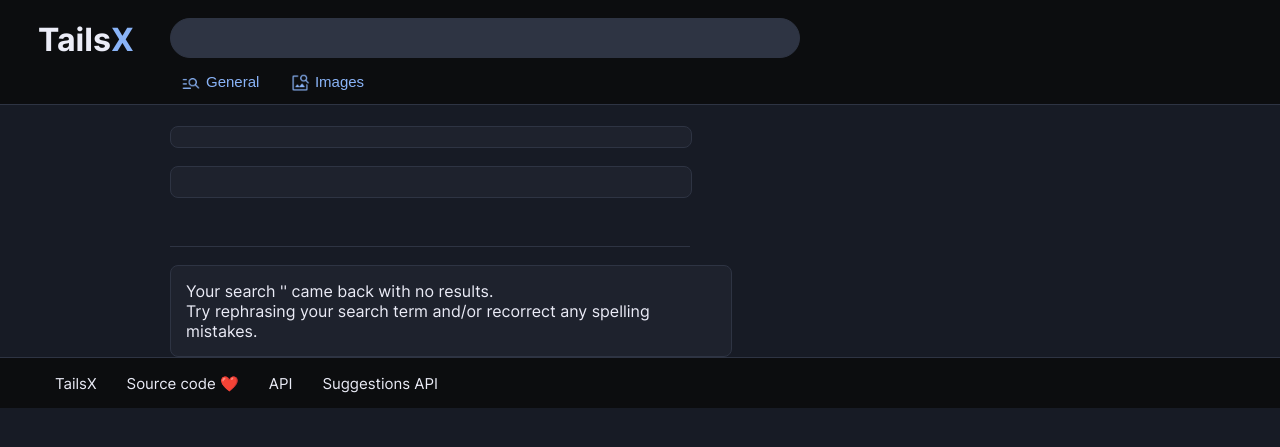
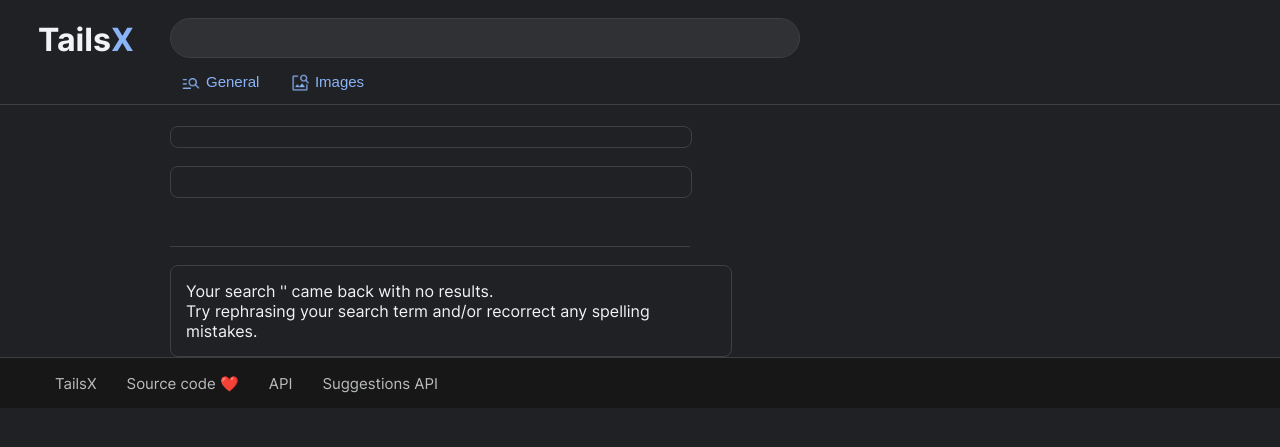
Before and after one commit to Extravi/araa-search, a Flask app: template templates/results.html in a window 1280 px wide. Shown: the top 447 px of the page. Run offline with Flask 2, Linux system fonts and the light colour scheme; the template is opened without the code that fills it, so the values that code supplies are empty.

Commit message:
Update style.css

```diff
--- a/static/style.css
+++ b/static/style.css
@@ -39,7 +39,7 @@ body {
 }
 
 html {
-    background-color: #171b25;
+    background-color: #202124;
     font-family: 'Inter', Arial, Helvetica, sans-serif;
     font-size: 16px;
 }
@@ -81,7 +81,7 @@ html {
 
 .wrapper-results {
     margin: 0 auto;
-    background: #2e3443;
+    background: #303134;
     border-radius: 22px;
     position: absolute;
     width: 628px;
@@ -90,7 +90,7 @@ html {
     top: 18px;
     left: 170px;
     z-index: 2;
-    border: 1px solid rgb(46, 52, 67);
+    border: 1px solid #3C4043;
 }
 
 .wrapper-results input {
@@ -175,13 +175,13 @@ h3:hover {
 }
 
 p {
-    color: #ebecf7;
+    color: #F1F3F4;
 }
 
 .results-search-container {
-    background-color: #0c0d0f;
+    background-color: #202124;
     width: 100%;
-    border-bottom: 1px solid rgb(46, 52, 67);
+    border-bottom: 1px solid #3c4043;
     position: fixed;
     z-index: 999;
     top: 0;
@@ -190,7 +190,7 @@ p {
 .footer {
     box-sizing: border-box;
     width: 100%;
-    background-color: #0c0d0f;
+    background-color: #171717;
     color: #999da2;
     position: relative;
     bottom: 0;
@@ -198,7 +198,7 @@ p {
     padding-top: 15px;
     padding-bottom: 15px;
     padding-left: 40px;
-    border-top: 1px solid rgb(46, 52, 67);
+    border-top: 1px solid #3c4043;
 }
 
 #search_footer {
@@ -221,8 +221,8 @@ p {
 
 .results-search-container input {
     width: 95%;
-    color: #ebecf7;
-    background-color: #2e3443;
+    color: #F1F3F4;
+    background-color: #303134;
     font-size: inherit;
     font-family: sans-serif;
     border: none;
@@ -254,7 +254,7 @@ p {
 
 .no-decoration {
     text-decoration: none;
-    color: #ebecf7;
+    color: #F1F3F4;
 }
 
 .no-decoration:hover {
@@ -294,7 +294,7 @@ p {
 }
 
 .fetched {
-    color: #ebecf7;
+    color: #BABCBE;
     left: 175px;
     position: relative;
     font-size: 18px;
@@ -338,12 +338,11 @@ p {
 
 .snip {
     padding: 10px;
-    border: 1px solid rgb(46, 52, 67);
-    ;
+    border: 1px solid #3c4043;
     width: 500px;
     border-radius: 8px;
-    background: #1e222d;
-    color: #ebecf7;
+    background: #202124;
+    color: #F1F3F4;
     margin-left: 840px;
     margin-top: 0px;
     position: absolute;
@@ -354,7 +353,7 @@ p {
     display: block;
     margin-top: 10px;
     text-decoration: none;
-    color: #a7b1fc;
+    color: #8ab4f8;
     font-size: 14px;
     overflow: hidden;
     text-overflow: ellipsis;
@@ -367,10 +366,10 @@ p {
 
 .snipp {
     padding: 10px;
-    border-bottom: 1px solid rgb(46, 52, 67);
+    border-bottom: 1px solid #3c4043;
     width: 500px;
     background: inherit;
-    color: #ebecf7;
+    color: #F1F3F4;
     margin-left: 170px;
     margin-top: 0px;
     position: relative;
@@ -382,7 +381,7 @@ p {
     display: block;
     margin-top: 10px;
     text-decoration: none;
-    color: #a7b1fc;
+    color: #8ab4f8;
     font-size: 14px;
     overflow: hidden;
     text-overflow: ellipsis;
@@ -400,7 +399,9 @@ p {
 .no-results-found {
     border-radius: 8px;
     position: relative;
+    border: 1px solid #3c4043;
     margin-left: 175px;
+    color: #F1F3F4;
     width: 530px;
     padding: 15px;
     font-size: 16px;
@@ -413,9 +414,6 @@ p {
         position: relative;
         float: none;
         margin-left: 170px;
-        border: 1px solid rgb(46, 52, 67);
-        background: #1e222d;
-        color: #ebecf7;
     }
 }
 
```
Also changed, not shown: other parts of static/style.css (+14 -14 lines).
